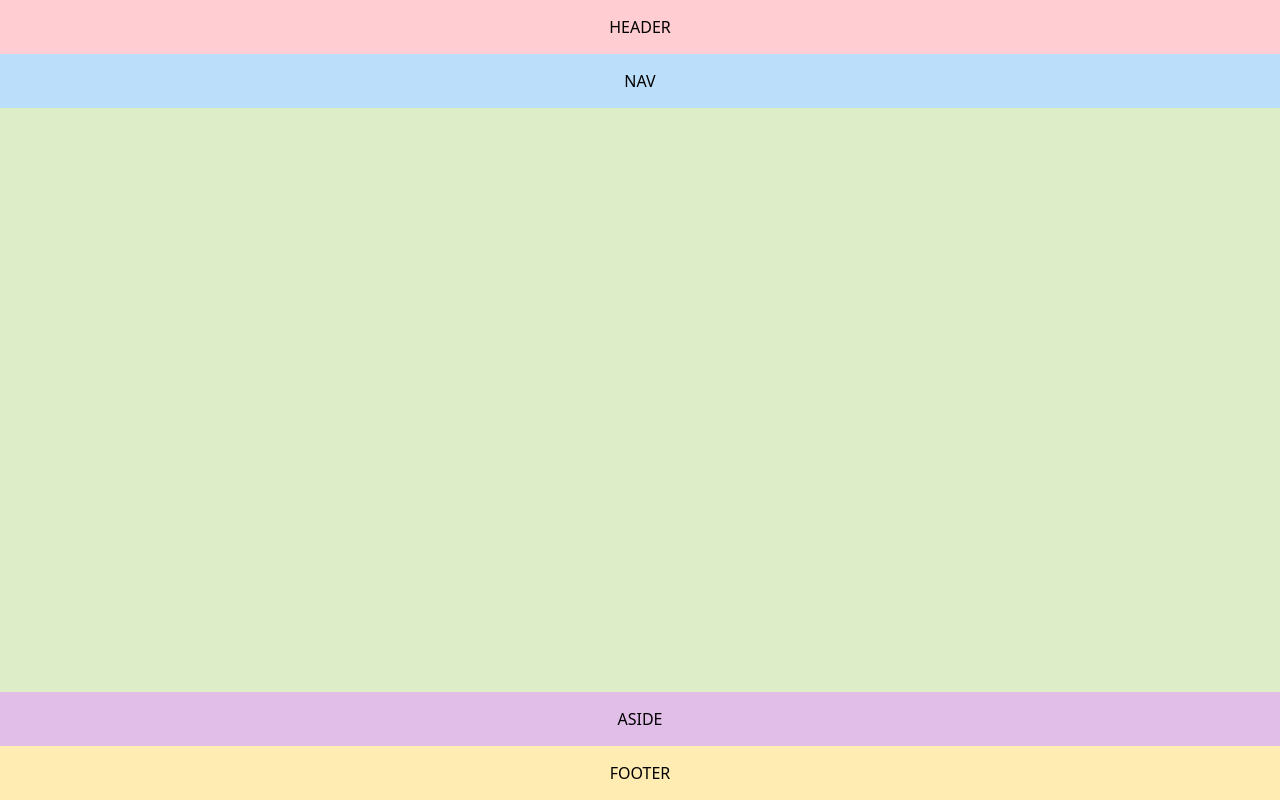
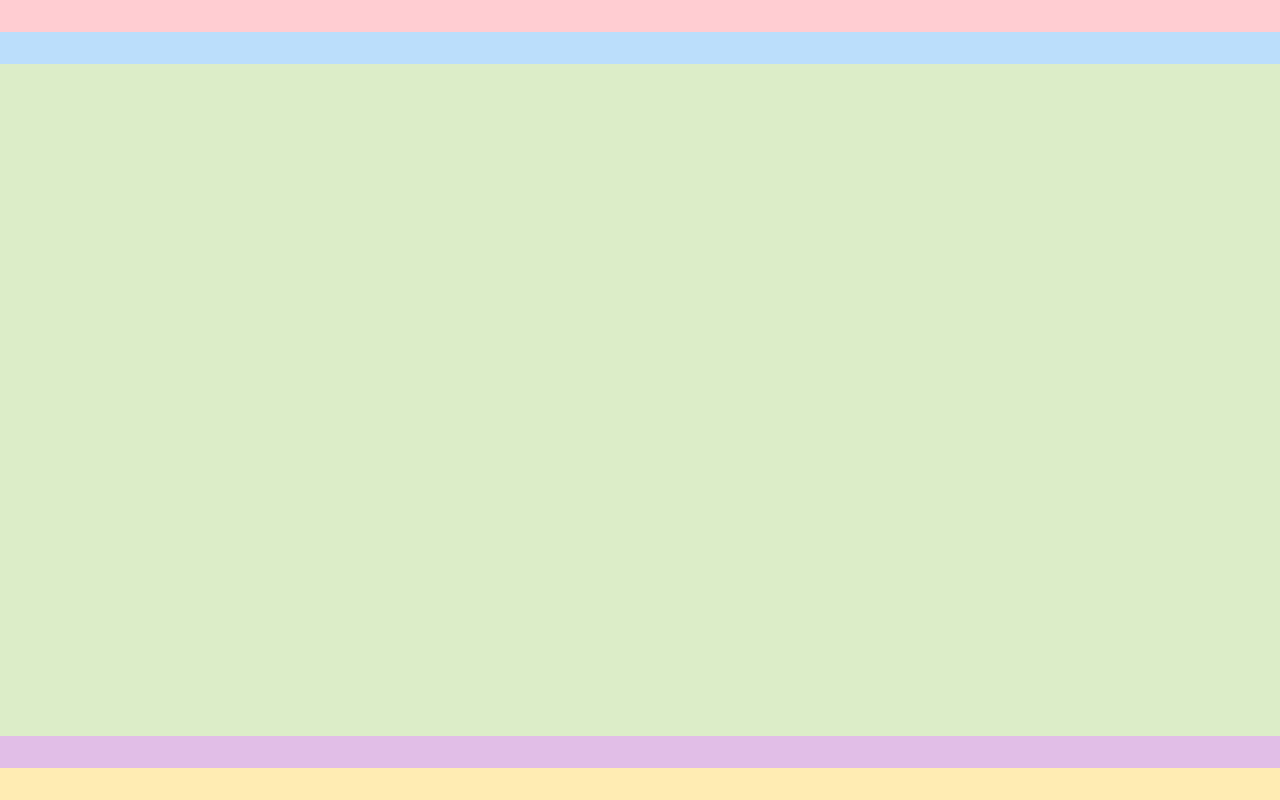
Before and after one commit to kreativekntrl/rental-huntress, a React (Create React App) app in the folder rental-huntress/: page / in a window 1280 px wide. Built offline with nearby package versions, Linux system fonts and the light colour scheme.

Commit message:
components set up

```diff
--- a/rental-huntress/package.json
+++ b/rental-huntress/package.json
@@ -6,6 +6,7 @@
     "@testing-library/jest-dom": "^5.16.4",
     "@testing-library/react": "^13.3.0",
     "@testing-library/user-event": "^13.5.0",
+    "bootstrap": "^5.1.3",
     "react": "^18.2.0",
     "react-dom": "^18.2.0",
     "react-scripts": "5.0.1",
--- a/rental-huntress/src/App.js
+++ b/rental-huntress/src/App.js
@@ -1,21 +1,27 @@
 import './App.scss';
-
+import Header from './components/Header.js';
+import Nav from './components/Nav.js';
+import Footer from './components/Footer.js';
+import Aside from './components/Aside.js';
+import Main from './components/Main.js';
+;
 function App() {
   return (
 <div className="page-wrap">
   <header className="page-header">
-    Header
+    <Header />
   </header>
   <nav className="page-nav">
-    Nav
+    <Nav />
   </nav>
   <main className="page-main">
+    <Main />
   </main>
   <aside className="page-sidebar">
-    Aside
+    <Aside />
   </aside>
   <footer className="page-footer">
-    Footer
+    <Footer />
   </footer>
 </div>
 
--- /dev/null
+++ b/rental-huntress/src/components/Aside.js
@@ -0,0 +1,8 @@
+const Aside = () => {
+    return(
+        <div>
+
+        </div>
+    );
+}
+export default Aside;
--- /dev/null
+++ b/rental-huntress/src/components/Footer.js
@@ -0,0 +1,8 @@
+const Footer = () => {
+    return(
+        <div>
+
+        </div>
+    );
+}
+export default Footer;
--- /dev/null
+++ b/rental-huntress/src/components/Header.js
@@ -0,0 +1,8 @@
+const Header = () => {
+    return(
+        <div>
+
+        </div>
+    );
+}
+export default Header;
--- /dev/null
+++ b/rental-huntress/src/components/Main.js
@@ -0,0 +1,8 @@
+const Main = () => {
+    return(
+        <div>
+
+        </div>
+    );
+}
+export default Main;
--- /dev/null
+++ b/rental-huntress/src/components/Nav.js
@@ -0,0 +1,8 @@
+const Nav = () => {
+    return(
+        <div>
+
+        </div>
+    );
+}
+export default Nav;
--- a/rental-huntress/src/index.js
+++ b/rental-huntress/src/index.js
@@ -1,6 +1,7 @@
 import React from 'react';
 import ReactDOM from 'react-dom/client';
 import './index.css';
+import 'bootstrap/dist/css/bootstrap.min.css';
 import App from './App';
 import reportWebVitals from './reportWebVitals';
 
```
Also changed, not shown: 1 other file (tests, documents, lock files or other folders).
